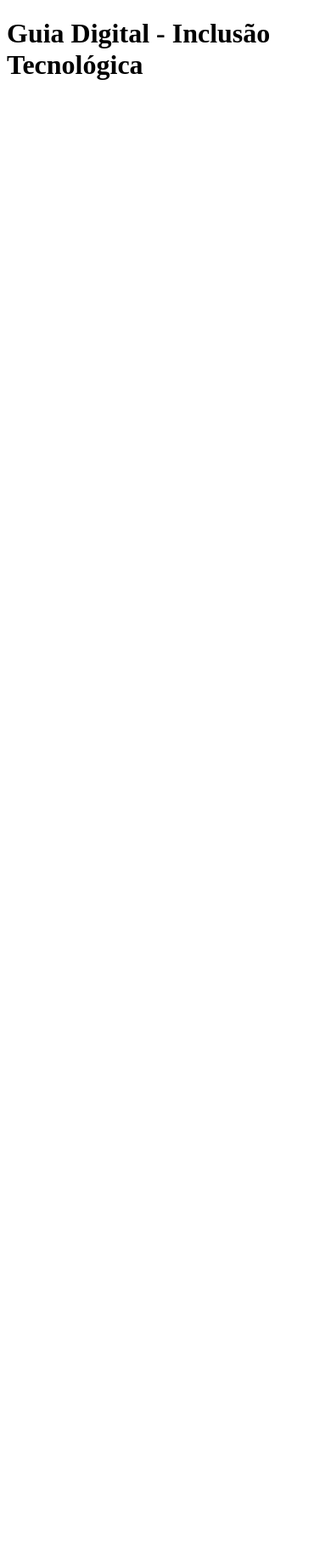
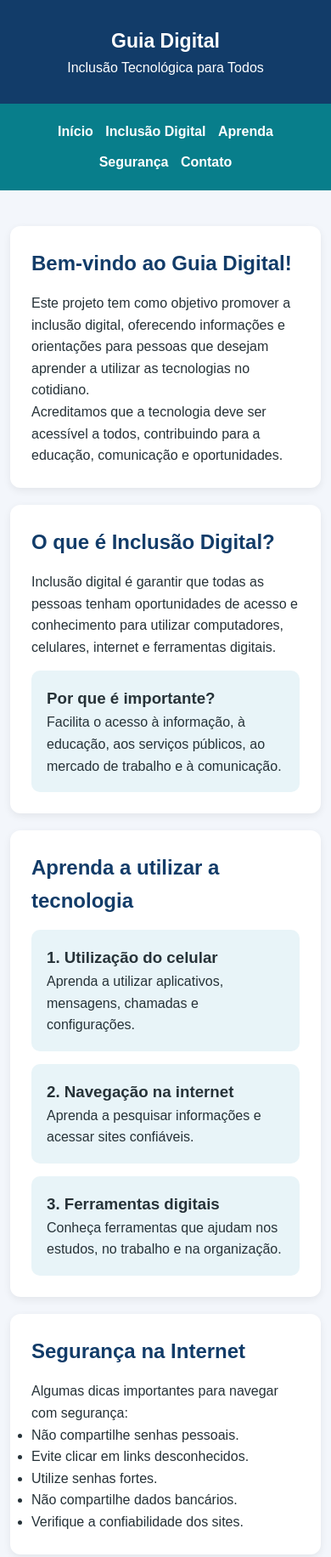
Before and after one commit to leilamafra1993-hub/guia-digital-inclusao-tecnologica, a plain HTML site: page index.html in a window 390 px wide. Shown: the top 1832 px of the page at 85% size. Before the commit the page ends 844 px from the top, so only its background shows below. Drawn offline with Linux system fonts and the light colour scheme.

Commit message:
Update index.html

```diff
--- a/index.html
+++ b/index.html
@@ -1,11 +1,222 @@
+
 <!DOCTYPE html>
 <html lang="pt-BR">
 <head>
 <meta charset="UTF-8">
 <meta name="viewport" content="width=device-width, initial-scale=1.0">
-<title>Guia Digital</title>
+<title>Guia Digital - Inclusão Tecnológica</title>
+
+<style>
+* {
+    margin: 0;
+    padding: 0;
+    box-sizing: border-box;
+}
+
+body {
+    font-family: Arial, sans-serif;
+    background: #f3f6fb;
+    color: #263238;
+    line-height: 1.6;
+}
+
+header {
+    background: #123c69;
+    color: white;
+    padding: 30px 20px;
+    text-align: center;
+}
+
+header h1 {
+    font-size: 30px;
+}
+
+nav {
+    background: #087e8b;
+    padding: 15px;
+    text-align: center;
+}
+
+nav a {
+    color: white;
+    text-decoration: none;
+    margin: 10px;
+    font-weight: bold;
+}
+
+nav a:hover {
+    text-decoration: underline;
+}
+
+.container {
+    max-width: 1000px;
+    margin: 30px auto;
+    padding: 20px;
+}
+
+section {
+    background: white;
+    padding: 25px;
+    margin-bottom: 20px;
+    border-radius: 12px;
+    box-shadow: 0 3px 10px #00000012;
+}
+
+h2 {
+    color: #123c69;
+    margin-bottom: 15px;
+}
+
+.card {
+    background: #e8f4f8;
+    padding: 18px;
+    border-radius: 10px;
+    margin-top: 15px;
+}
+
+button {
+    background: #087e8b;
+    color: white;
+    border: none;
+    padding: 12px 20px;
+    border-radius: 8px;
+    cursor: pointer;
+    font-size: 16px;
+}
+
+button:hover {
+    background: #065d66;
+}
+
+footer {
+    background: #123c69;
+    color: white;
+    text-align: center;
+    padding: 25px;
+    margin-top: 30px;
+}
+
+a:focus, button:focus {
+    outline: 3px solid orange;
+    outline-offset: 3px;
+}
+
+@media (max-width: 600px) {
+    header h1 {
+        font-size: 23px;
+    }
+
+    nav a {
+        display: inline-block;
+        margin: 5px;
+    }
+
+    .container {
+        padding: 12px;
+    }
+}
+</style>
 </head>
+
 <body>
-<h1>Guia Digital - Inclusão Tecnológica</h1>
+
+<header>
+    <h1>Guia Digital</h1>
+    <p>Inclusão Tecnológica para Todos</p>
+</header>
+
+<nav aria-label="Menu principal">
+    <a href="#inicio">Início</a>
+    <a href="#inclusao">Inclusão Digital</a>
+    <a href="#aprenda">Aprenda</a>
+    <a href="#seguranca">Segurança</a>
+    <a href="#contato">Contato</a>
+</nav>
+
+<main class="container">
+
+<section id="inicio">
+    <h2>Bem-vindo ao Guia Digital!</h2>
+    <p>
+        Este projeto tem como objetivo promover a inclusão digital,
+        oferecendo informações e orientações para pessoas que desejam
+        aprender a utilizar as tecnologias no cotidiano.
+    </p>
+    <p>
+        Acreditamos que a tecnologia deve ser acessível a todos,
+        contribuindo para a educação, comunicação e oportunidades.
+    </p>
+</section>
+
+<section id="inclusao">
+    <h2>O que é Inclusão Digital?</h2>
+    <p>
+        Inclusão digital é garantir que todas as pessoas tenham
+        oportunidades de acesso e conhecimento para utilizar
+        computadores, celulares, internet e ferramentas digitais.
+    </p>
+
+    <div class="card">
+        <h3>Por que é importante?</h3>
+        <p>
+            Facilita o acesso à informação, à educação, aos serviços
+            públicos, ao mercado de trabalho e à comunicação.
+        </p>
+    </div>
+</section>
+
+<section id="aprenda">
+    <h2>Aprenda a utilizar a tecnologia</h2>
+
+    <div class="card">
+        <h3>1. Utilização do celular</h3>
+        <p>Aprenda a utilizar aplicativos, mensagens, chamadas e configurações.</p>
+    </div>
+
+    <div class="card">
+        <h3>2. Navegação na internet</h3>
+        <p>Aprenda a pesquisar informações e acessar sites confiáveis.</p>
+    </div>
+
+    <div class="card">
+        <h3>3. Ferramentas digitais</h3>
+        <p>Conheça ferramentas que ajudam nos estudos, no trabalho e na organização.</p>
+    </div>
+</section>
+
+<section id="seguranca">
+    <h2>Segurança na Internet</h2>
+    <p>Algumas dicas importantes para navegar com segurança:</p>
+
+    <ul>
+        <li>Não compartilhe senhas pessoais.</li>
+        <li>Evite clicar em links desconhecidos.</li>
+        <li>Utilize senhas fortes.</li>
+        <li>Não compartilhe dados bancários.</li>
+        <li>Verifique a confiabilidade dos sites.</li>
+    </ul>
+</section>
+
+<section id="contato">
+    <h2>Nosso compromisso</h2>
+    <p>
+        Promover conhecimento, acessibilidade e oportunidades
+        por meio da tecnologia, contribuindo para uma sociedade
+        mais conectada e inclusiva.
+    </p>
+
+    <button onclick="alert('Obrigado por conhecer nosso Guia Digital!')">
+        Conheça nosso projeto
+    </button>
+</section>
+
+</main>
+
+<footer>
+    <p>Projeto Guia Digital - Inclusão Tecnológica</p>
+    <p>Projeto acadêmico - Análise e Desenvolvimento de Sistemas</p>
+    <p>Gran Faculdade</p>
+</footer>
+
 </body>
 </html>
```
